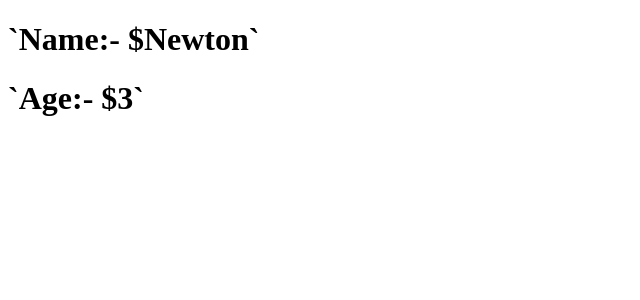
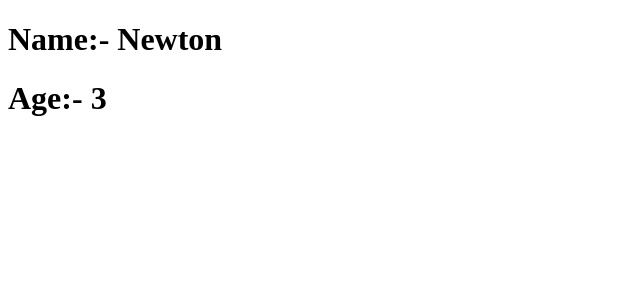
Before and after one commit to DasMukut/React-Context-easy---UseReducer-Hook-Intro-to-useReducer-Reducers-In-General---ymmtezqbwqz6, a React app: page / in a window 1280 px wide. Shown: the top 300 px of the page, without its empty margins (0-640 px from the left). Built offline with nearby package versions, Linux system fonts and the light colour scheme.

Commit message:
Update UserProfile.js

```diff
--- a/src/components/UserProfile.js
+++ b/src/components/UserProfile.js
@@ -6,8 +6,8 @@ const UserProfile = () =>{
 const { name, age} = useContext(UserContext);
   return (
     <>
-      <h1 id="name">`Name:- ${name}`</h1>
-      <h1 id="age">`Age:- ${age}`</h1>
+      <h1 id="name">{`Name:- ${name}`}</h1>
+      <h1 id="age">{`Age:- ${age}`}</h1>
     </>
     )
 }
```
